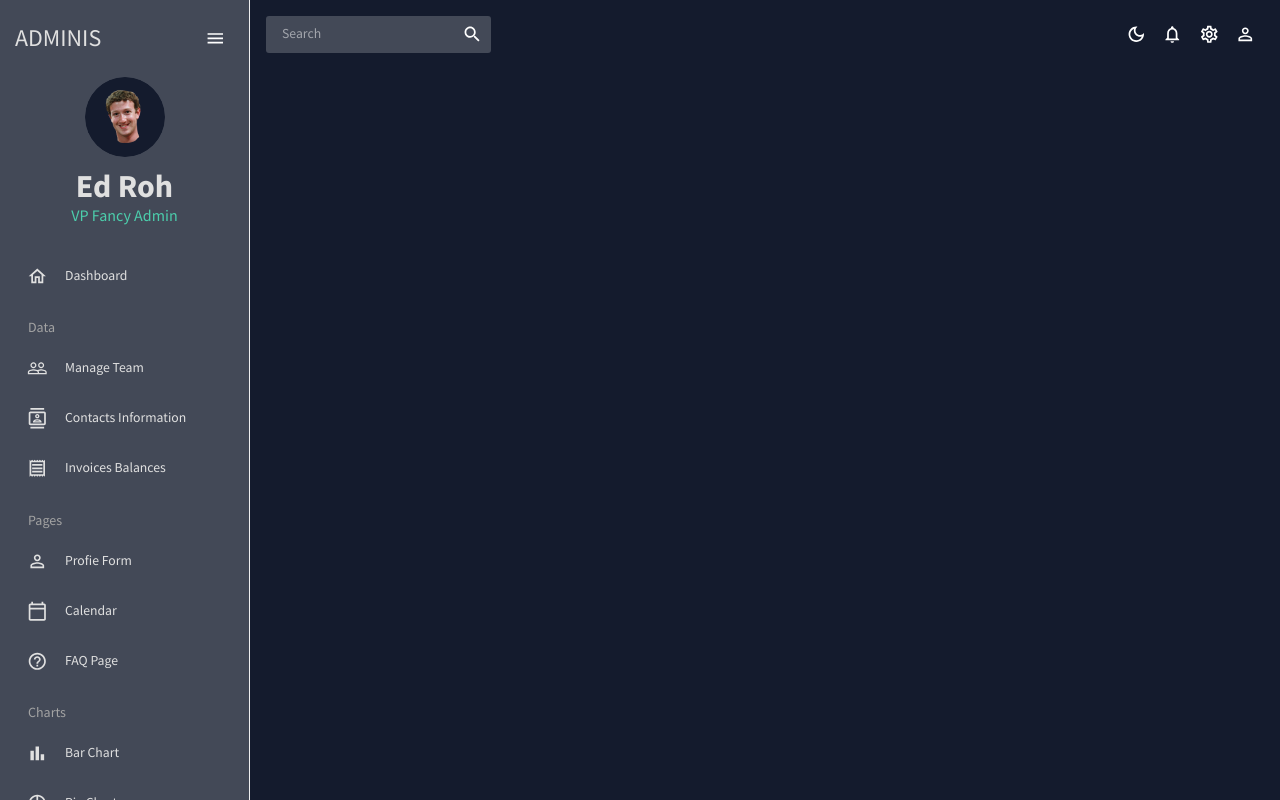
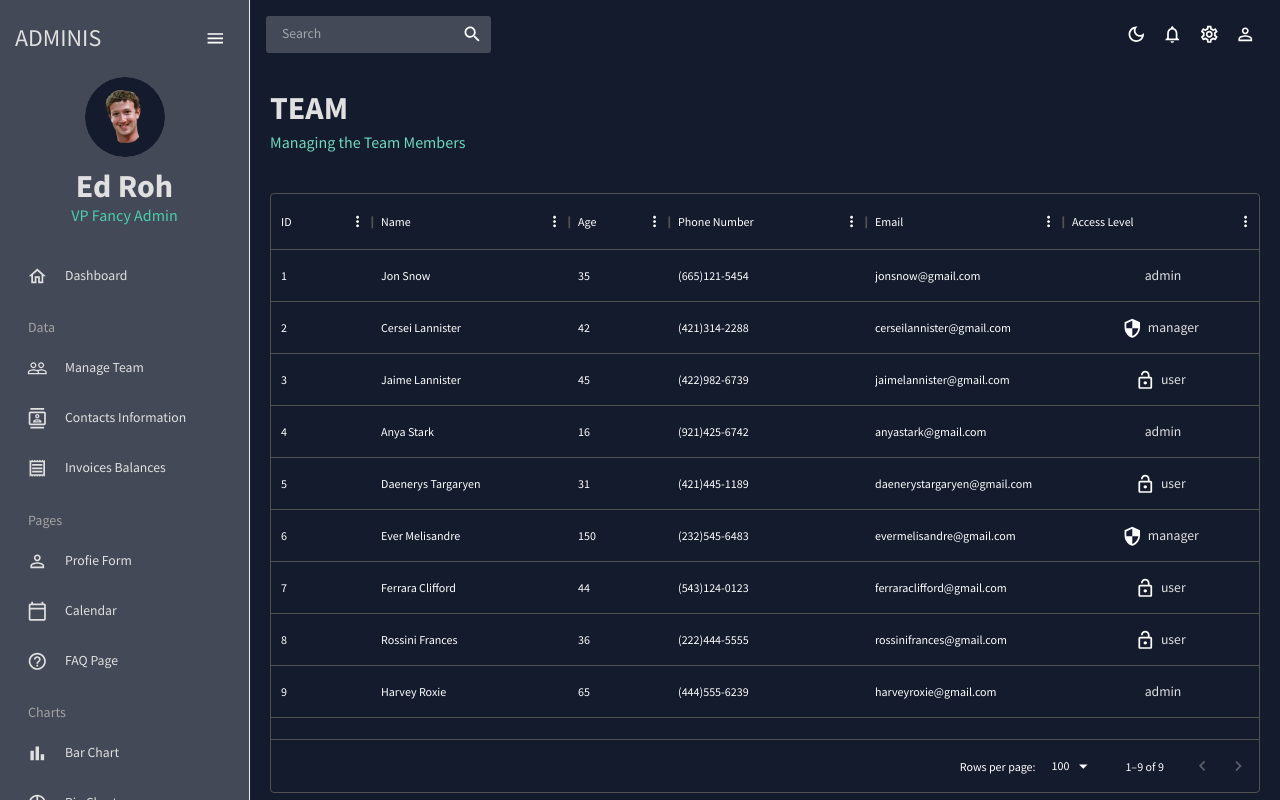
Before and after one commit to HoangDungNg/admin-dashboard, a React (Create React App) app: page /team in a window 1280 px wide. Built offline with nearby package versions, Linux system fonts and the light colour scheme.

Commit message:
Complete data grid in Team

```diff
--- a/src/App.js
+++ b/src/App.js
@@ -6,7 +6,7 @@
 import Dashboard from './scenes/dashboard';
 import Topbar from '../src/scenes/global/Topbar';
 import Sidebar from '../src/scenes/global/Sidebar';
-// import Team from '../src/scenes/team';
+import Team from '../src/scenes/team';
 // import Invoices from '../src/scenes/invoices';
 // import Contacts from '../src/scenes/contacts';
 // import Bar from '../src/scenes/bar';
@@ -31,7 +31,7 @@
               <Topbar />
               <Routes>
                 <Route path="/" element={<Dashboard />} />
-                {/* <Route path="/team" element={<Team />} /> */}
+                <Route path="/team" element={<Team />} />
                 {/* <Route path="/contacts" element={<Contacts />} /> */}
                 {/* <Route path="/invoices" element={<Invoices />} /> */}
                 {/* <Route path="/form" element={<Form />} /> */}
--- /dev/null
+++ b/src/components/Header.jsx
@@ -0,0 +1,24 @@
+import { Typography, Box, useTheme } from '@mui/material';
+import { tokens } from '../theme';
+
+const Header = ({ title, subtitle }) => {
+  const theme = useTheme(); // allow Material UI to determine the custom color we created
+  const colors = tokens(theme.palette.mode);
+  return (
+    <Box mb="30px">
+      <Typography
+        variant="h2"
+        color={colors.grey[100]}
+        fontWeight="bold"
+        sx={{ mb: '5px' }}
+      >
+        {title}
+      </Typography>
+      <Typography variant="h5" color={colors.greenAccent[400]}>
+        {subtitle}
+      </Typography>
+    </Box>
+  );
+};
+
+export default Header;
--- a/src/scenes/dashboard/index.jsx
+++ b/src/scenes/dashboard/index.jsx
@@ -1,5 +1,15 @@
+import { Box } from '@mui/material';
+
+import Header from '../../components/Header';
+
 const Dashboard = () => {
-  return <div>Dashboard</div>;
+  return (
+    <Box m="20px">
+      <Box display="flex" justifyContent="space-between" alignItems="center">
+        <Header title="DASHBOARD" subtitle="Welcome to your dashboard" />
+      </Box>
+    </Box>
+  );
 };
 
 export default Dashboard;
--- a/src/scenes/global/Sidebar.jsx
+++ b/src/scenes/global/Sidebar.jsx
@@ -136,7 +136,7 @@
 
           <Item
             title="Contacts Information"
-            to="/"
+            to="/contacts"
             icon={<ContactsOutlined />}
             selected={selected}
             setSelected={setSelected}
--- /dev/null
+++ b/src/scenes/team/index.jsx
@@ -0,0 +1,85 @@
+import { Box, Typography, useTheme } from '@mui/material';
+import { DataGrid } from '@mui/x-data-grid';
+import { tokens } from '../../theme';
+import { mockDataTeam } from '../../data/mockData';
+import {
+  AdminPanelSettingsOutlined,
+  LockOpenOutlined,
+  SecurityOutlined,
+} from '@mui/icons-material';
+
+import Header from '../../components/Header';
+import { number } from 'yup';
+
+const Team = () => {
+  const theme = useTheme();
+  const colors = tokens(theme.palette.mode);
+
+  const columns = [
+    { field: 'id', headerName: 'ID' },
+    {
+      field: 'name',
+      headerName: 'Name',
+      flex: 1,
+      cellClassName: 'name-column--cell',
+    },
+    {
+      field: 'age',
+      headerName: 'Age',
+      type: number,
+      headerAlign: 'left',
+      align: 'left',
+    },
+
+    {
+      field: 'phone',
+      headerName: 'Phone Number',
+      flex: 1,
+    },
+    {
+      field: 'email',
+      headerName: 'Email',
+      flex: 1,
+    },
+    {
+      field: 'access',
+      headerName: 'Access Level',
+      flex: 1,
+      renderCell: ({ row: { access } }) => {
+        return (
+          <Box
+            width="60%"
+            m="0 auto"
+            p="5px"
+            display="flex"
+            justifyContent="center"
+            backgroundcolor={
+              access === 'admin'
+                ? colors.greenAccent[600]
+                : colors.greenAccent[700]
+            }
+            borderRadius="4px"
+          >
+            {access === 'Admin' && <AdminPanelSettingsOutlined />}
+            {access === 'manager' && <SecurityOutlined />}
+            {access === 'user' && <LockOpenOutlined />}
+            <Typography color={colors.grey[100]} sx={{ ml: '5px' }}>
+              {access}
+            </Typography>
+          </Box>
+        );
+      },
+    },
+  ];
+
+  return (
+    <Box m="20px">
+      <Header title="TEAM" subtitle="Managing the Team Members" />
+      <Box m="40px 0 0 0" height="75vh">
+        <DataGrid rows={mockDataTeam} columns={columns} />
+      </Box>
+    </Box>
+  );
+};
+
+export default Team;
```
